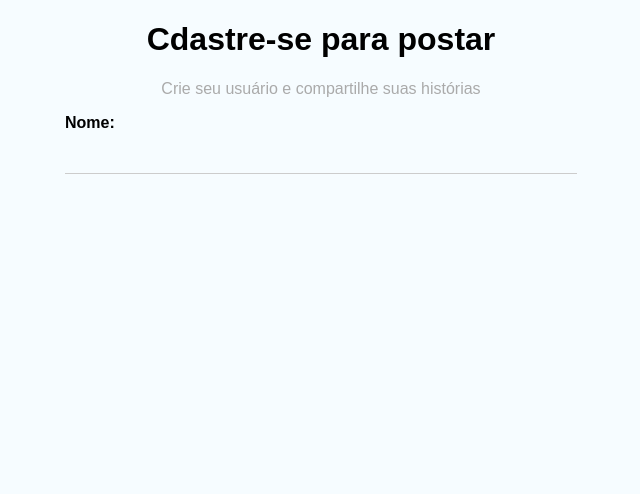
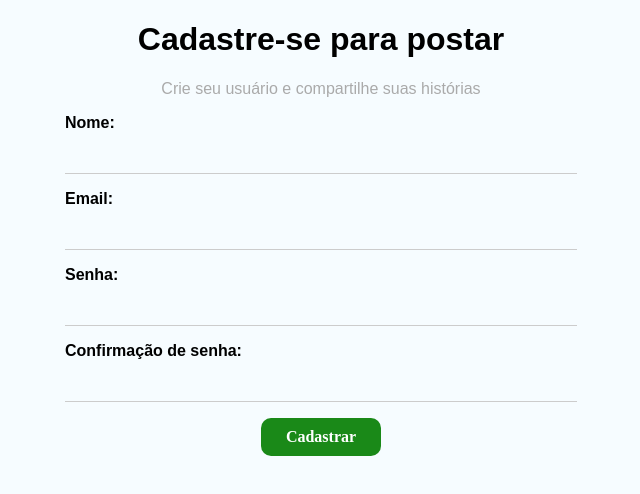
Before and after one commit to Jhonatas-Matheus/mini-blog-with-reactjs-, a React (Create React App) app in the folder miniblog-reactjs-typescript/: page /register in a window 1280 px wide. Shown: the top 494 px of the page, without its empty margins (319-959 px from the left). Built offline with nearby package versions, Linux system fonts and the light colour scheme.

Commit message:
feat: register-page finalizada

```diff
--- a/miniblog-reactjs-typescript/src/components/Button/Button.tsx
+++ b/miniblog-reactjs-typescript/src/components/Button/Button.tsx
@@ -4,10 +4,20 @@ import { iStyledButtonProp, StyledButton } from "./style";
 type Props = {
   children: React.ReactNode;
   mode: "main" | "dark" | "outline";
+  type: "button" | "submit" | "reset";
+  disabled?: boolean;
 };
 
-const Button = ({ children, mode }: Props) => {
-  return <StyledButton mode={mode}>{children}</StyledButton>;
+const Button = ({ children, type, mode, disabled }: Props) => {
+  return (
+    <StyledButton
+      mode={mode}
+      type={type}
+      disabled={disabled ? disabled : false}
+    >
+      {children}
+    </StyledButton>
+  );
 };
 
 export default Button;
--- a/miniblog-reactjs-typescript/src/components/Button/style.ts
+++ b/miniblog-reactjs-typescript/src/components/Button/style.ts
@@ -1,6 +1,8 @@
 import styled, { css } from "styled-components";
 export interface iStyledButtonProp {
   mode: "main" | "dark" | "outline" | "danger";
+  type: string;
+  disable?: boolean;
 }
 export const StyledButton = styled.button<iStyledButtonProp>`
   text-decoration: none;
--- a/miniblog-reactjs-typescript/src/components/Form/Form.tsx
+++ b/miniblog-reactjs-typescript/src/components/Form/Form.tsx
@@ -3,10 +3,11 @@ import { StyledForm } from "./style";
 
 type Props = {
   children: React.ReactNode;
+  onSubmit?: React.FormEventHandler<HTMLFormElement>;
 };
 
-const Form = ({ children }: Props) => {
-  return <StyledForm>{children}</StyledForm>;
+const Form = ({ children, onSubmit }: Props) => {
+  return <StyledForm onSubmit={onSubmit}>{children}</StyledForm>;
 };
 
 export default Form;
--- a/miniblog-reactjs-typescript/src/components/Input/Input.tsx
+++ b/miniblog-reactjs-typescript/src/components/Input/Input.tsx
@@ -1,4 +1,5 @@
 import React from "react";
+import { Node } from "typescript";
 import { StyledInput } from "./style";
 
 type Props = {
@@ -7,8 +8,9 @@ type Props = {
   placeholder?: string;
   type?: React.HTMLInputTypeAttribute;
   required?: boolean;
-  onChange?: () => void;
+  onChange?: (e: any) => void;
   value?: string;
+  name: string;
 };
 
 const Input = ({
@@ -19,6 +21,7 @@ const Input = ({
   required,
   onChange,
   value,
+  name,
 }: Props) => {
   return (
     <StyledInput>
@@ -29,6 +32,7 @@ const Input = ({
         required={required}
         onChange={onChange}
         value={value}
+        name={name}
       />
     </StyledInput>
   );
--- a/miniblog-reactjs-typescript/src/firebase/config.ts
+++ b/miniblog-reactjs-typescript/src/firebase/config.ts
@@ -9,6 +9,6 @@ const firebaseConfig = {
   messagingSenderId: "539280523216",
   appId: "1:539280523216:web:544d69745241c66bdd43d5",
 };
-const app = initializeApp(firebaseConfig);
+export const app = initializeApp(firebaseConfig);
 
 export const db = getFirestore(app);
--- a/miniblog-reactjs-typescript/src/hooks/useAuthentication.ts
+++ b/miniblog-reactjs-typescript/src/hooks/useAuthentication.ts
@@ -6,18 +6,19 @@ import {
   signOut,
 } from "firebase/auth";
 import { useState, useEffect } from "react";
+import { app } from "../firebase/config";
 interface iRegisterUserData {
-  displayName: string;
+  displayName?: string;
   email: string;
   password: string;
 }
 export const useAuthentication = () => {
-  const [error, setError] = useState<string | null>(null);
+  const [error, setError] = useState<string | null | boolean>(null);
   const [loading, setLoading] = useState(false);
 
   const [cancelled, setCancelled] = useState(false);
 
-  const auth = getAuth();
+  const auth = getAuth(app);
 
   const checkIfIsCancelled = () => {
     if (cancelled) {
@@ -53,9 +54,11 @@ export const useAuthentication = () => {
           setError("Ocorreu um erro, por favor tenta mais tarde.");
         }
       }
+    } finally {
+      setLoading(false);
     }
-    setLoading(false);
   };
+
   useEffect(() => {
     return () => setCancelled(true);
   }, []);
--- a/miniblog-reactjs-typescript/src/pages/Login/Login.tsx
+++ b/miniblog-reactjs-typescript/src/pages/Login/Login.tsx
@@ -1,14 +1,14 @@
 import React from "react";
+import { useState } from "react";
+import Button from "../../components/Button/Button";
+import Form from "../../components/Form/Form";
 import Input from "../../components/Input/Input";
+import { StyledContainerLogin } from "./style";
 
 type Props = {};
 
 const Login = (props: Props) => {
-  return (
-    <div>
-      <Input title="radius" type="text"></Input>
-    </div>
-  );
+  return <div>Login</div>;
 };
 
 export default Login;
--- a/miniblog-reactjs-typescript/src/pages/Register/Register.tsx
+++ b/miniblog-reactjs-typescript/src/pages/Register/Register.tsx
@@ -1,5 +1,7 @@
-import React from "react";
+import React, { FormEventHandler } from "react";
+import { EventHandler } from "react";
 import { useState } from "react";
+import Button from "../../components/Button/Button";
 import Form from "../../components/Form/Form";
 import Input from "../../components/Input/Input";
 import { useAuthentication } from "./../../hooks/useAuthentication";
@@ -13,14 +15,78 @@ const Register = (props: Props) => {
   const [confirmPassword, setConfirmPassword] = useState("");
   const [error, setError] = useState("");
   const { createUser, error: authError, loading } = useAuthentication();
+
+  const handleSubmit = async (e: any) => {
+    e.preventDefault();
+    setDisplayName("");
+    setEmail("");
+    setPassword("");
+    setConfirmPassword("");
+    setError("");
+
+    const user = {
+      displayName,
+      email,
+      password,
+    };
+    if (password !== confirmPassword) {
+      setError("As senhas precisam ser iguais.");
+      return;
+    }
+    const res = await createUser(user);
+    console.log(res);
+  };
   return (
-    <StyledContainerRegister>
-      <h1>Cdastre-se para postar</h1>
-      <p>Crie seu usuário e compartilhe suas histórias</p>
-      <Form>
-        <Input title="Nome:" />
-      </Form>
-    </StyledContainerRegister>
+    <>
+      <StyledContainerRegister>
+        <h1>Cadastre-se para postar</h1>
+        <p>Crie seu usuário e compartilhe suas histórias</p>
+        <Form onSubmit={handleSubmit}>
+          <Input
+            title="Nome:"
+            required
+            type="text"
+            name="displayName"
+            onChange={(e) => setDisplayName(e.target.value)}
+            value={displayName}
+          />
+          <Input
+            title="Email:"
+            required
+            type="email"
+            name="email"
+            onChange={(e) => setEmail(e.target.value)}
+            value={email}
+          />
+          <Input
+            title="Senha:"
+            required
+            type="password"
+            name="password"
+            onChange={(e) => setPassword(e.target.value)}
+            value={password}
+          />
+          <Input
+            title="Confirmação de senha:"
+            required
+            type="password"
+            name="confirmPassword"
+            onChange={(e) => setConfirmPassword(e.target.value)}
+            value={confirmPassword}
+          />
+          {!loading && (
+            <Button mode="main" type="submit">
+              Cadastrar
+            </Button>
+          )}
+          {loading && (
+            <Button mode="main" type="button" disabled={true}>
+              Aguarde
+            </Button>
+          )}
+        </Form>
+      </StyledContainerRegister>
+    </>
   );
 };
 
```
Also changed, not shown: miniblog-reactjs-typescript/src/App.tsx (+0 -9 lines), miniblog-reactjs-typescript/src/pages/Login/style.ts (+8 -0 lines).
